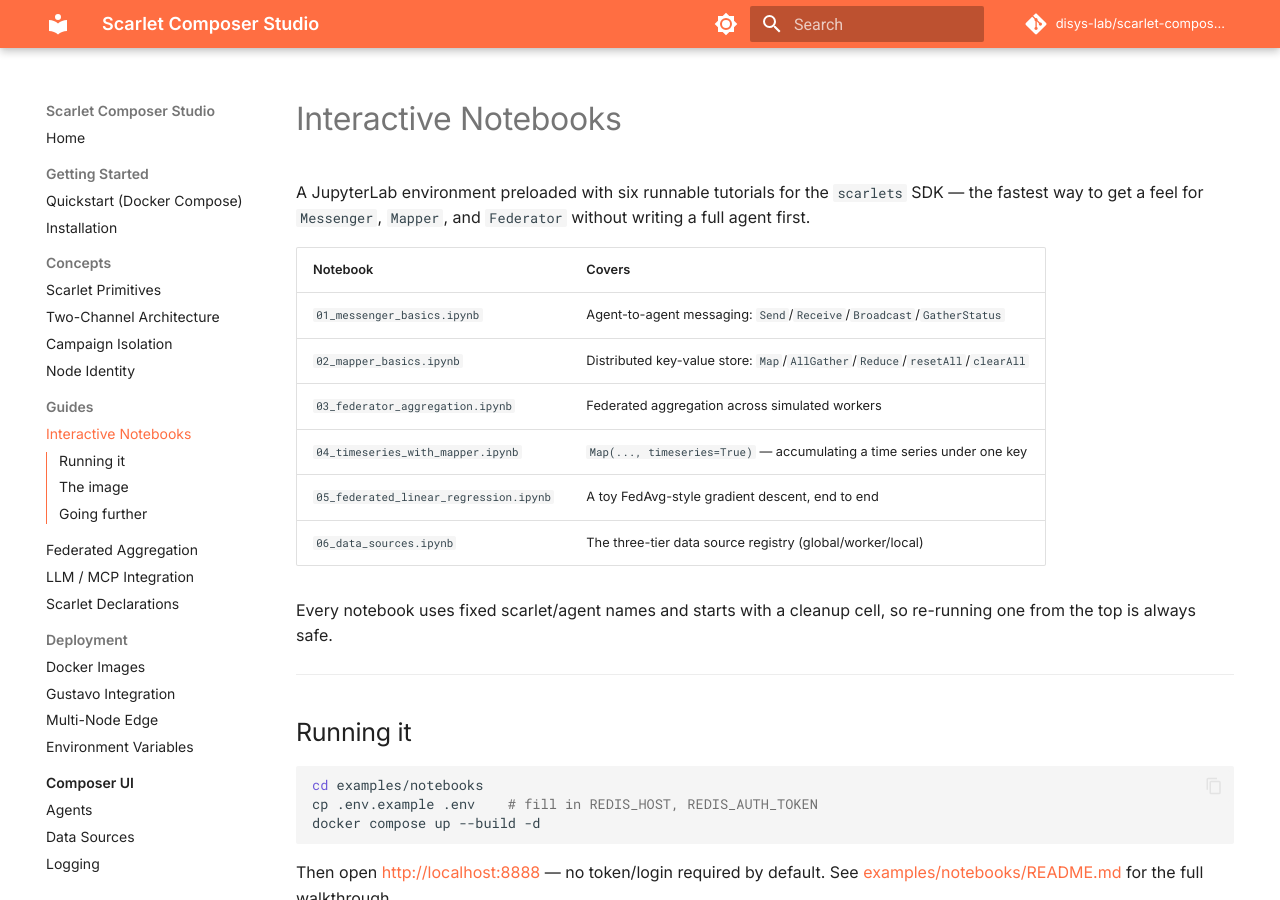
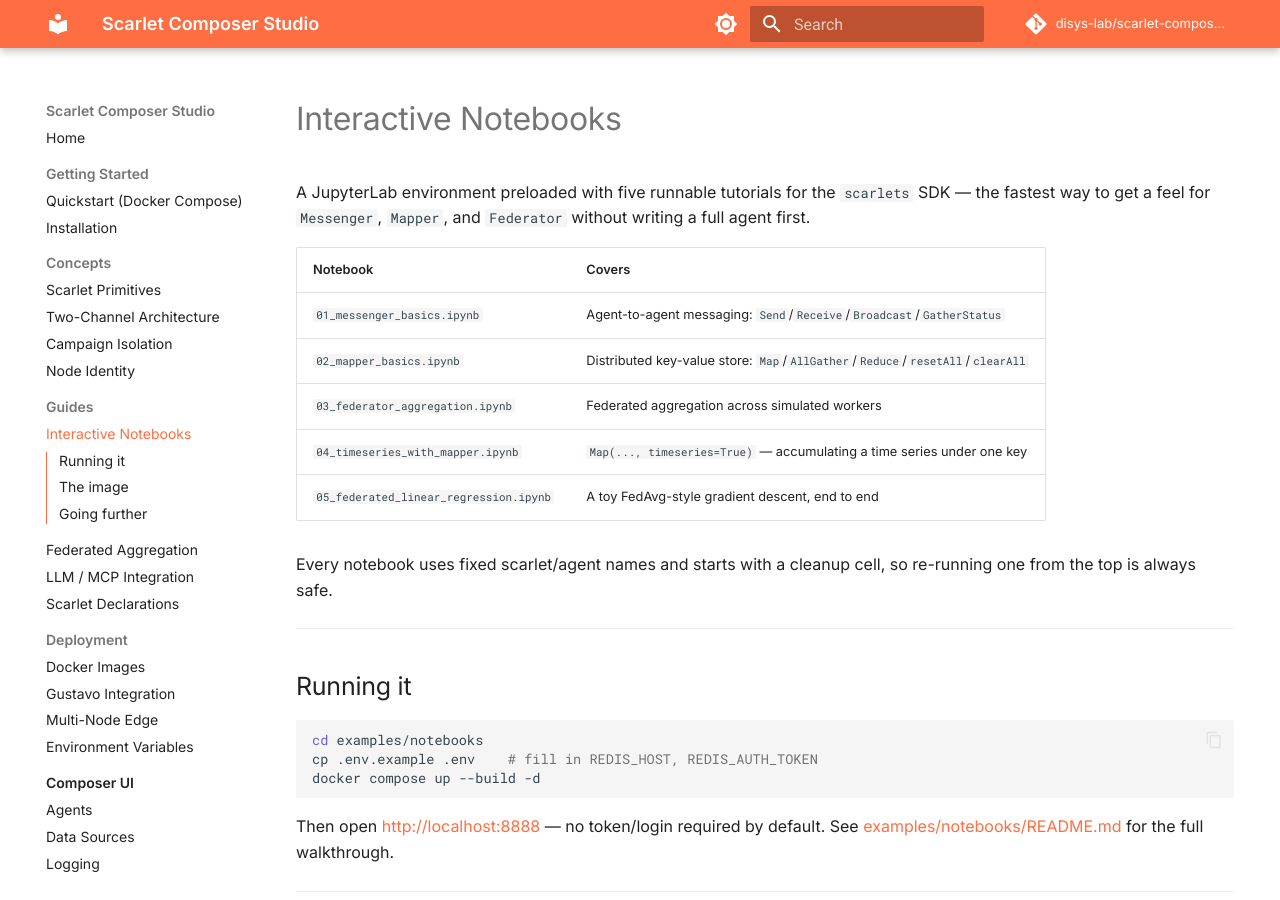
Before and after one commit to disys-lab/scarlet-composer-studio, an MkDocs documentation site: the page built from docs/guides/notebooks.md, in a window 1280 px wide and 900 px high. Built offline with MkDocs 1.6.1 and Material for MkDocs 9.7.7, drawn with Linux system fonts in a browser that asks for light colours; comment, search, counter and statistics services are not loaded.

Commit message:
Drop notebook 6 (data sources) - taught a superseded system
06_data_sources.ipynb demonstrated the old three-tier Redis-hash registry
(data-sources:global/worker/local), matching tests/test_data_sources.py -
which is what it was based on. But that's not the current data-sources
system: docs/composer/data-sources.md documents a different, centralized
broker/YAML-based registry that's what's actually deployed in the Next.js
Composer UI today. Shipping a tutorial teaching the deprecated model would
be actively misleading, so dropping it rather than relabeling it as
legacy - can revisit with a rewrite against the current system later.

README.md/docs/guides/notebooks.md tables updated from six notebooks to
five; no other references remained.

```diff
--- a/docs/guides/notebooks.md
+++ b/docs/guides/notebooks.md
@@ -1,6 +1,6 @@
 # Interactive Notebooks
 
-A JupyterLab environment preloaded with six runnable tutorials for the
+A JupyterLab environment preloaded with five runnable tutorials for the
 `scarlets` SDK — the fastest way to get a feel for `Messenger`, `Mapper`,
 and `Federator` without writing a full agent first.
 
@@ -11,7 +11,6 @@
 | `03_federator_aggregation.ipynb` | Federated aggregation across simulated workers |
 | `04_timeseries_with_mapper.ipynb` | `Map(..., timeseries=True)` — accumulating a time series under one key |
 | `05_federated_linear_regression.ipynb` | A toy FedAvg-style gradient descent, end to end |
-| `06_data_sources.ipynb` | The three-tier data source registry (global/worker/local) |
 
 Every notebook uses fixed scarlet/agent names and starts with a cleanup
 cell, so re-running one from the top is always safe.
```
Also changed, not shown: examples/notebooks/README.md (+1 -2 lines), 1 other file.
